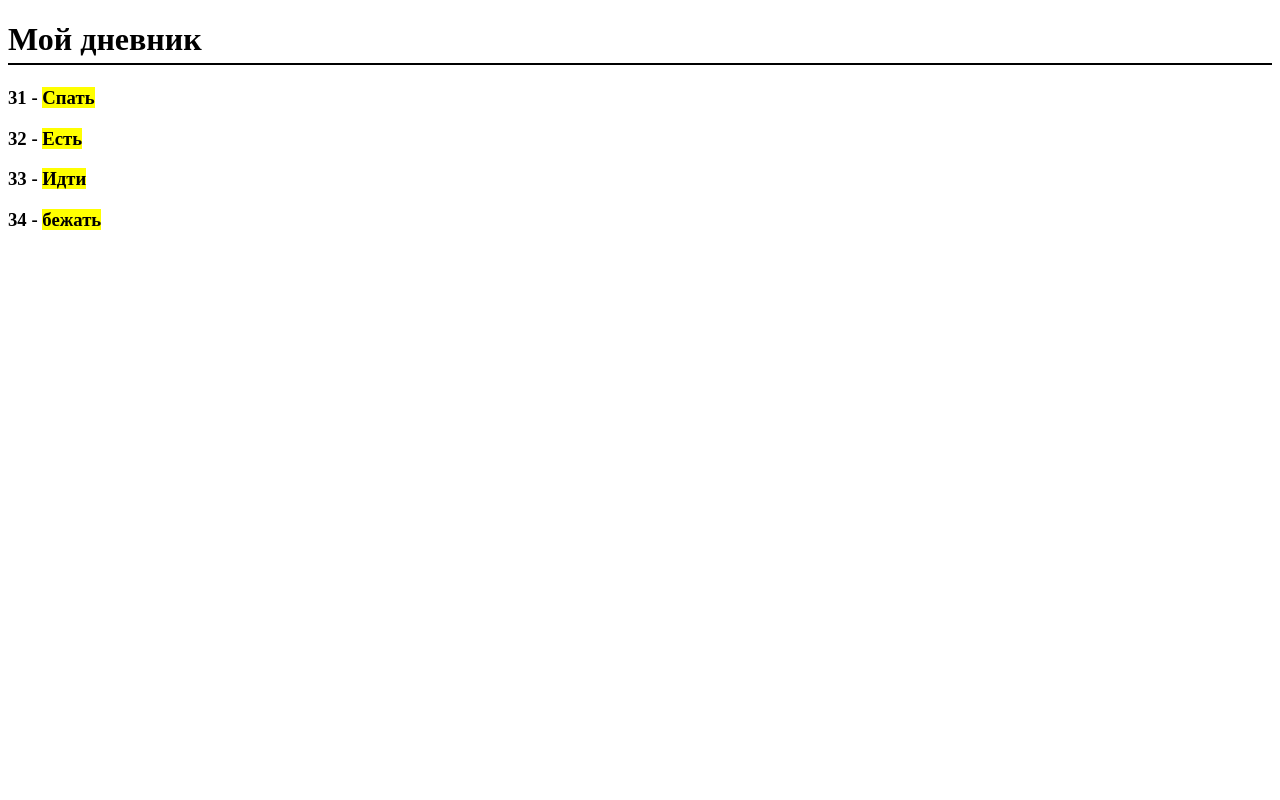
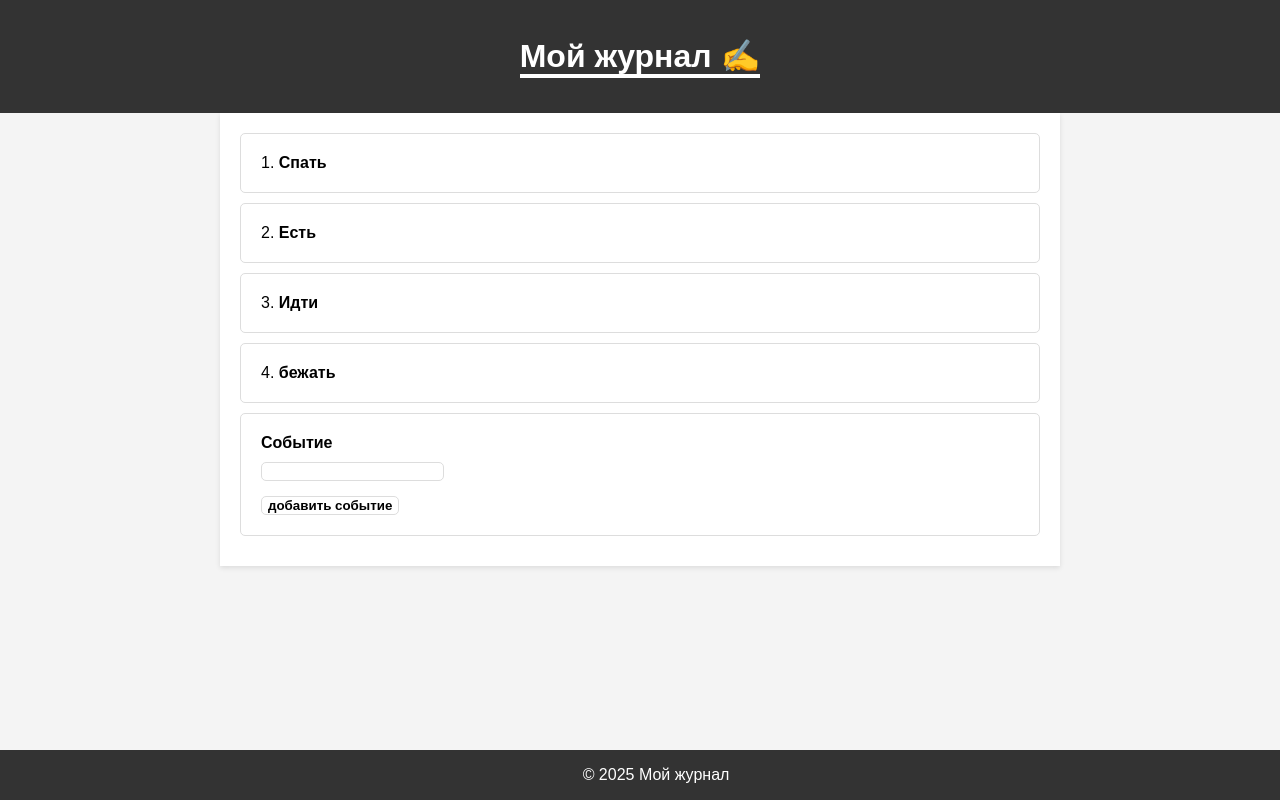
Before and after one commit to sergio11iw/My_journal, a Django app: page / in a window 1280 px wide. Run offline with Django 5.2, Linux system fonts and the light colour scheme; data comes from the database, SQL or seed files in the repository; both versions use the stored data as it was after the commit; parts of the project's set-up code (start-up, migrations or seed data) failed here and were passed over.

Commit message:
Add files via upload

```diff
--- a/core/models.py
+++ b/core/models.py
@@ -2,6 +2,7 @@ from django.db import models
 
 class Note(models.Model):
     mark = models.CharField(max_length=100, verbose_name='Отметить')
+
 
 
     class Meta:
--- a/core/urls.py
+++ b/core/urls.py
@@ -2,6 +2,6 @@ from .views import *
 from django.urls import path
 
 urlpatterns = [
-    path('', main),
+    path('', main, name='main'),
     path('about', about),
 ]
--- a/core/views.py
+++ b/core/views.py
@@ -4,9 +4,12 @@ from .models import Note
 
 
 
-
 def main(request):
     notes = Note.objects.all()
+    if request.method == 'POST':
+        text_data = request.POST['mark']
+        if text_data:
+            Note.objects.create(mark=text_data)
     return render(request, 'main.html', {'notes': notes})
 
 def about(request):
--- /dev/null
+++ b/templates/base.html
@@ -0,0 +1,88 @@
+<!DOCTYPE html>
+<html lang="ru">
+<head>
+    <meta charset="UTF-8">
+    <meta name="viewport" content="width=device-width, initial-scale=1.0">
+    <title>Мой журнал</title>
+    <style>
+        body {
+            font-family: sans-serif;
+            margin: 0;
+            padding: 0;
+            background-color: #f4f4f4;
+        }
+
+        header {
+            background-color: #333;
+            color: white;
+            padding: 1em;
+            text-align: center;
+        }
+
+        main {
+            padding: 20px;
+            margin: 0 auto;
+            max-width: 800px;
+            background-color: white;
+            box-shadow: 0 2px 5px rgba(0, 0, 0, 0.1);
+        }
+
+
+
+        #tasks li, #inp {
+            margin-bottom: 10px;
+            padding: 20px;
+            border: 1px solid #ddd;
+            border-radius: 5px;
+        }
+
+        #mark {
+            margin-top: 10px;
+            margin-bottom: 15px;
+            border: 1px solid #ddd;
+            border-radius: 5px;
+        }
+        #tasks li .task-title {
+            font-weight: bold;
+        }
+        #inp label {
+            font-weight: bold;
+        }
+
+
+        footer {
+            background-color: #333;
+            color: white;
+            text-align: center;
+            padding: 1em;
+            position: fixed;
+            bottom: 0;
+            width: 100%;
+        }
+        #next {
+            background-color: white;
+            border-radius: 5px;
+            font-weight: bold;
+            border: 1px solid #ddd;
+
+        }
+        #next:hover {
+            background-color: black;
+            color: white;
+            font-weight: bold;
+        }
+
+
+
+    </style>
+</head>
+<body>
+
+{% block content %}
+{% endblock %}
+
+<footer>
+    <a style="text-decoration:none; color: white" href="/"> &copy; 2025 Мой журнал</a>
+</footer>
+</body>
+</html>
--- a/templates/main.html
+++ b/templates/main.html
@@ -1,19 +1,22 @@
-<!DOCTYPE html>
-<html lang="en">
-<head>
-    <meta charset="UTF-8">
-    <title>Мой дневник</title>
-</head>
-<body>
-<h1>Мой дневник</h1>
-<style>
-   h1 {
-   border-bottom: 2px solid black;
-   padding-bottom: 5px;
-   }
-</style>
-{% for note in notes%}
-<p><h3>{{ note.id }} - <mark>{{ note.mark }}</mark></h3></p>
-{% endfor %}
-</body>
-</html>
+{% extends 'base.html' %}
+{% block content %}
+<header>
+    <h1><a style="text-decoration:none; color: white; border-bottom: 4px solid white;" href="/">Мой журнал &#9997;</a></h1>
+</header>
+<main>
+    <div id="tasks">
+        {% for note in notes%}
+        <li type="1"><span class="task-title">{{ note.mark }} </span></li>
+
+        {% endfor %}
+    </div>
+    <div id="inp">
+    <form  method="post" action="{% url 'main' %}">
+        {% csrf_token %}
+        <label for="mark">Событие</label><br>
+        <input id='mark' name="mark" type="text"><br>
+        <input id='next' type="submit" value="добавить событие">
+    </form>
+        </div>
+</main>
+{% endblock %}
```
Also changed, not shown: core/migrations/0004_note_date.py (added), core/migrations/0005_rename_date_note_data.py (added), core/migrations/0006_remove_note_data.py (added), core/migrations/0007_note_data.py (added), core/migrations/0008_remove_note_data.py (added), db.sqlite3.
